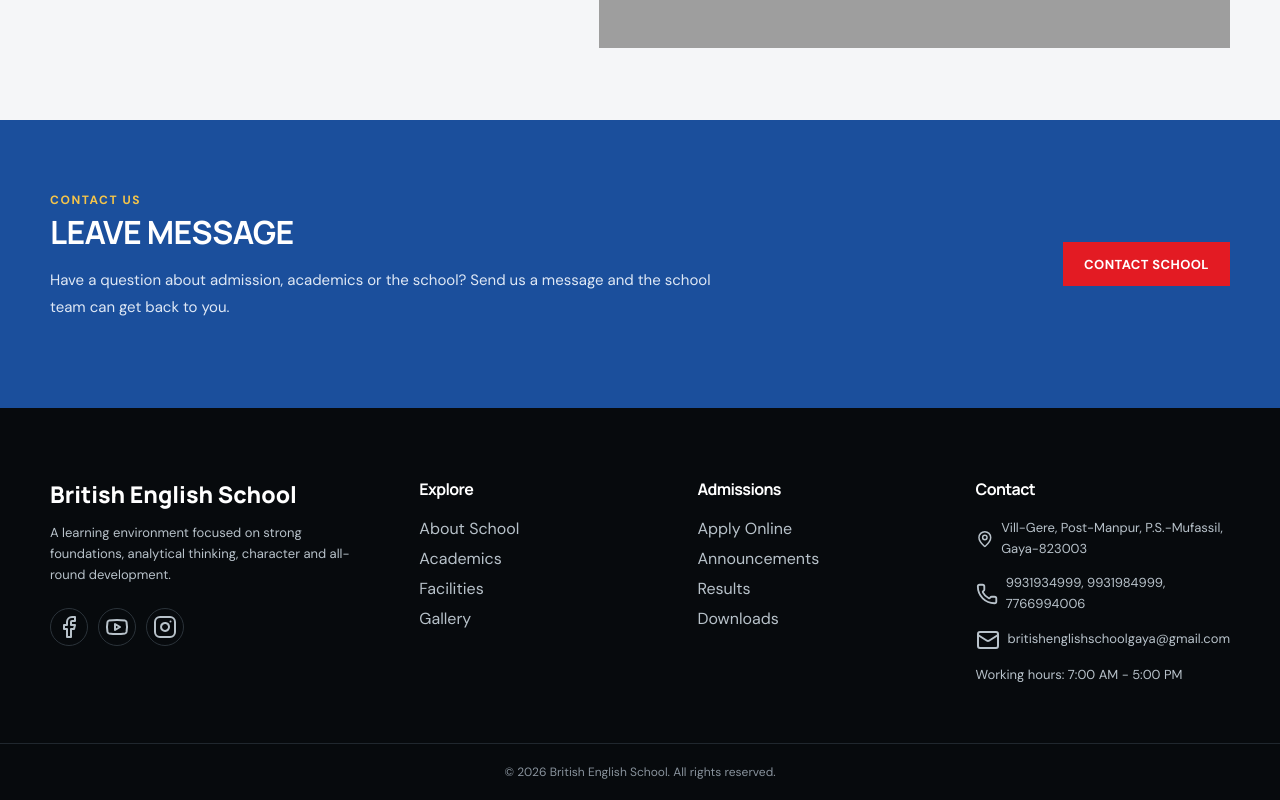
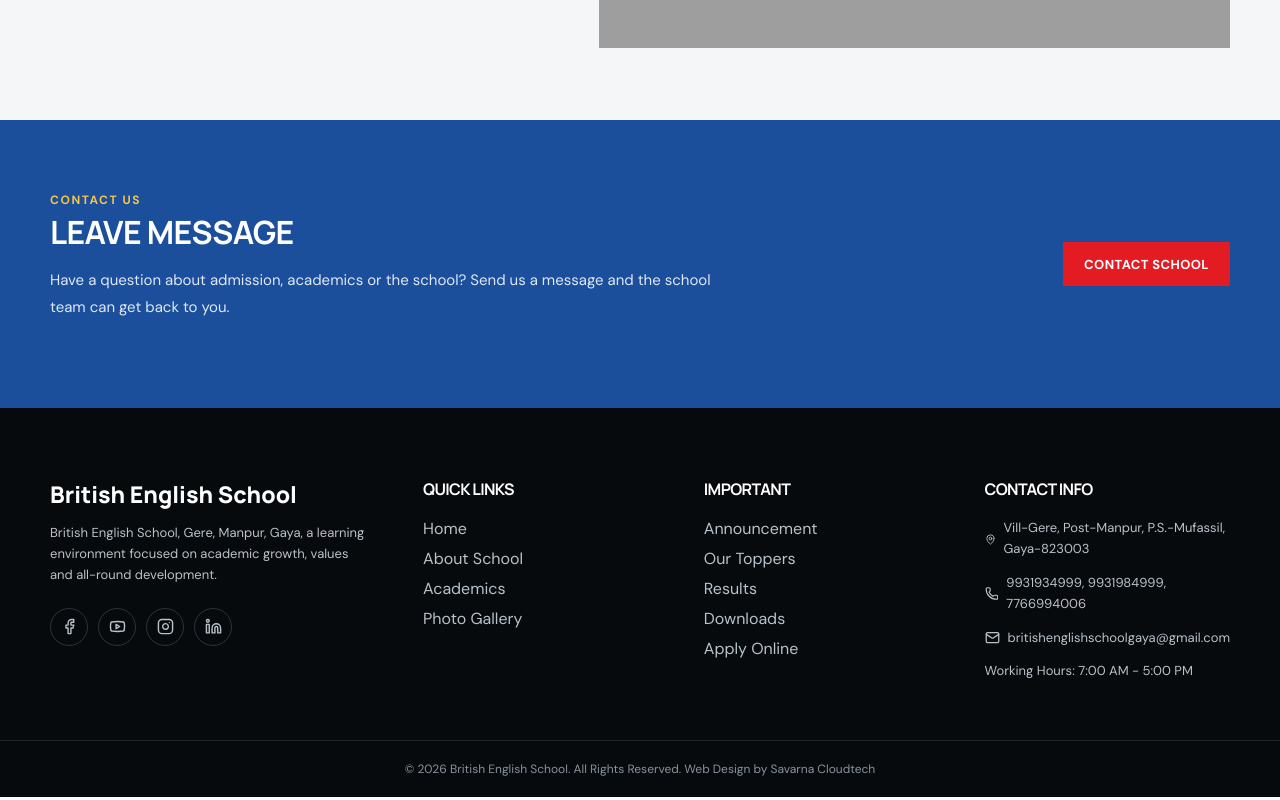
Before and after one commit to devprakash11/BES-Website, a React (Vite) app: page / in a window 1280 px wide. Shown: the part 3749-4549 px from the top of the page. Built offline with nearby package versions, Linux system fonts and the light colour scheme; grey boxes are pictures that could not be loaded.

Commit message:
Match original school footer content

```diff
--- a/src/components/layout/Footer.tsx
+++ b/src/components/layout/Footer.tsx
@@ -1,4 +1,26 @@
+import { Facebook, Instagram, Linkedin, Mail, MapPin, Phone, Youtube } from 'lucide-react';
 import { Link } from 'react-router-dom';
-import { Facebook, Youtube, Instagram, MapPin, Phone, Mail } from 'lucide-react';
 import { school } from '../../data/school';
-export function Footer(){return <footer className="footer"><div className="container footer-grid"><div><div className="footer-brand">British English School</div><p>A learning environment focused on strong foundations, analytical thinking, character and all-round development.</p><div className="socials"><a href="#"><Facebook/></a><a href="#"><Youtube/></a><a href="#"><Instagram/></a></div></div><div><h4>Explore</h4><Link to="/about">About School</Link><Link to="/academics">Academics</Link><Link to="/facilities">Facilities</Link><Link to="/gallery">Gallery</Link></div><div><h4>Admissions</h4><Link to="/admission">Apply Online</Link><Link to="/announcements">Announcements</Link><Link to="/results">Results</Link><Link to="/downloads">Downloads</Link></div><div><h4>Contact</h4><p><MapPin/> {school.address}</p><p><Phone/> {school.phones.join(', ')}</p><p><Mail/> {school.email}</p><p>Working hours: {school.hours}</p></div></div><div className="footer-bottom">© {new Date().getFullYear()} British English School. All rights reserved.</div></footer>}
+
+export function Footer() {
+  return (
+    <footer className="footer classic-footer">
+      <div className="container footer-grid">
+        <div>
+          <div className="footer-brand">British English School</div>
+          <p>British English School, Gere, Manpur, Gaya, a learning environment focused on academic growth, values and all-round development.</p>
+          <div className="socials">
+            <a href="#" aria-label="Facebook"><Facebook size={17} /></a>
+            <a href="#" aria-label="YouTube"><Youtube size={17} /></a>
+            <a href="#" aria-label="Instagram"><Instagram size={17} /></a>
+            <a href="#" aria-label="LinkedIn"><Linkedin size={17} /></a>
+          </div>
+        </div>
+        <div><h4>QUICK LINKS</h4><Link to="/">Home</Link><Link to="/about">About School</Link><Link to="/academics">Academics</Link><Link to="/gallery">Photo Gallery</Link></div>
+        <div><h4>IMPORTANT</h4><Link to="/announcements">Announcement</Link><Link to="/toppers">Our Toppers</Link><Link to="/results">Results</Link><Link to="/downloads">Downloads</Link><Link to="/admission">Apply Online</Link></div>
+        <div><h4>CONTACT INFO</h4><p><MapPin size={15} /> {school.address}</p><p><Phone size={15} /> {school.phones.join(', ')}</p><p><Mail size={15} /> {school.email}</p><p>Working Hours: {school.hours}</p></div>
+      </div>
+      <div className="footer-bottom">© {new Date().getFullYear()} British English School. All Rights Reserved. <span>Web Design by Savarna Cloudtech</span></div>
+    </footer>
+  );
+}
```
